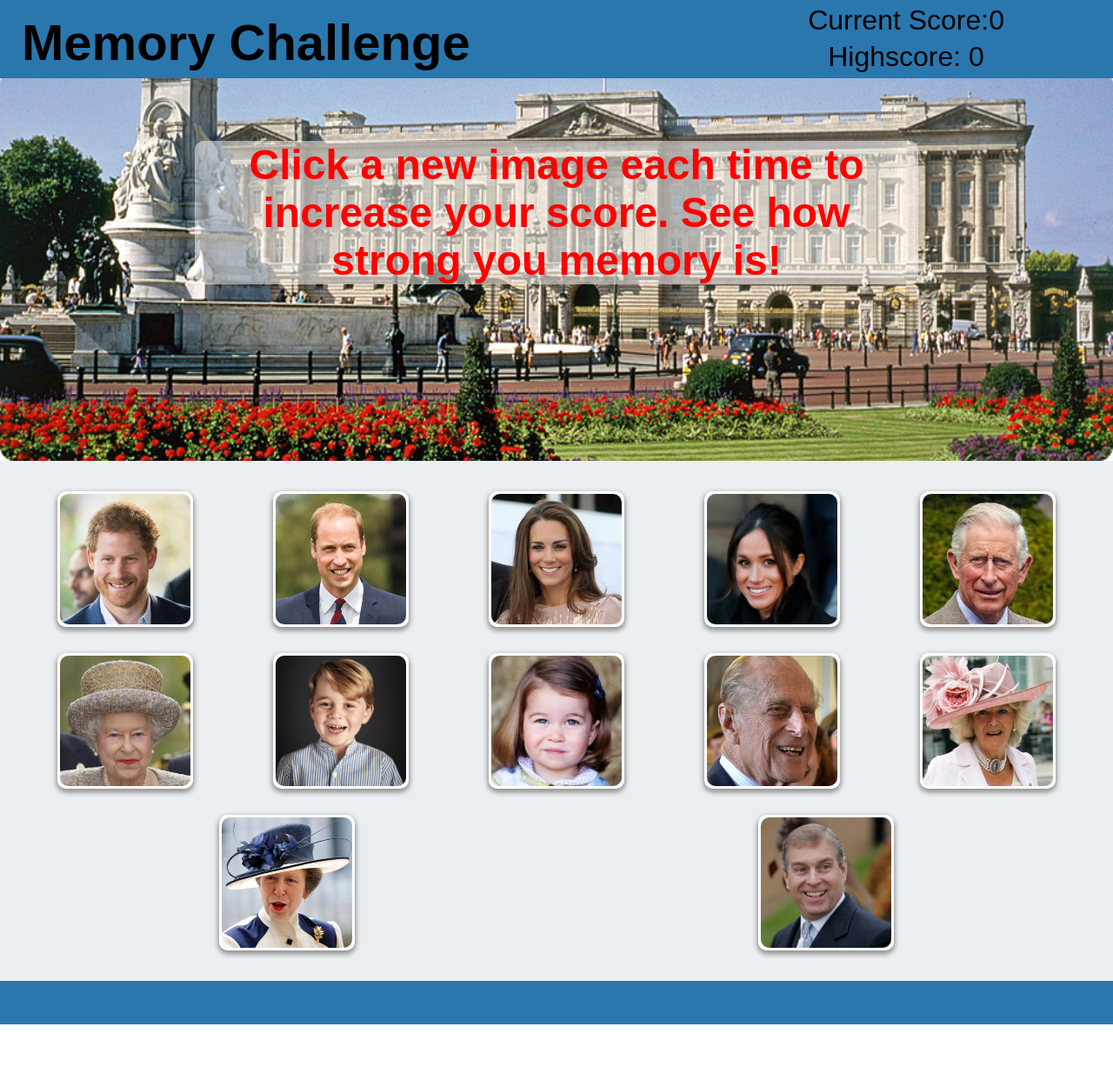
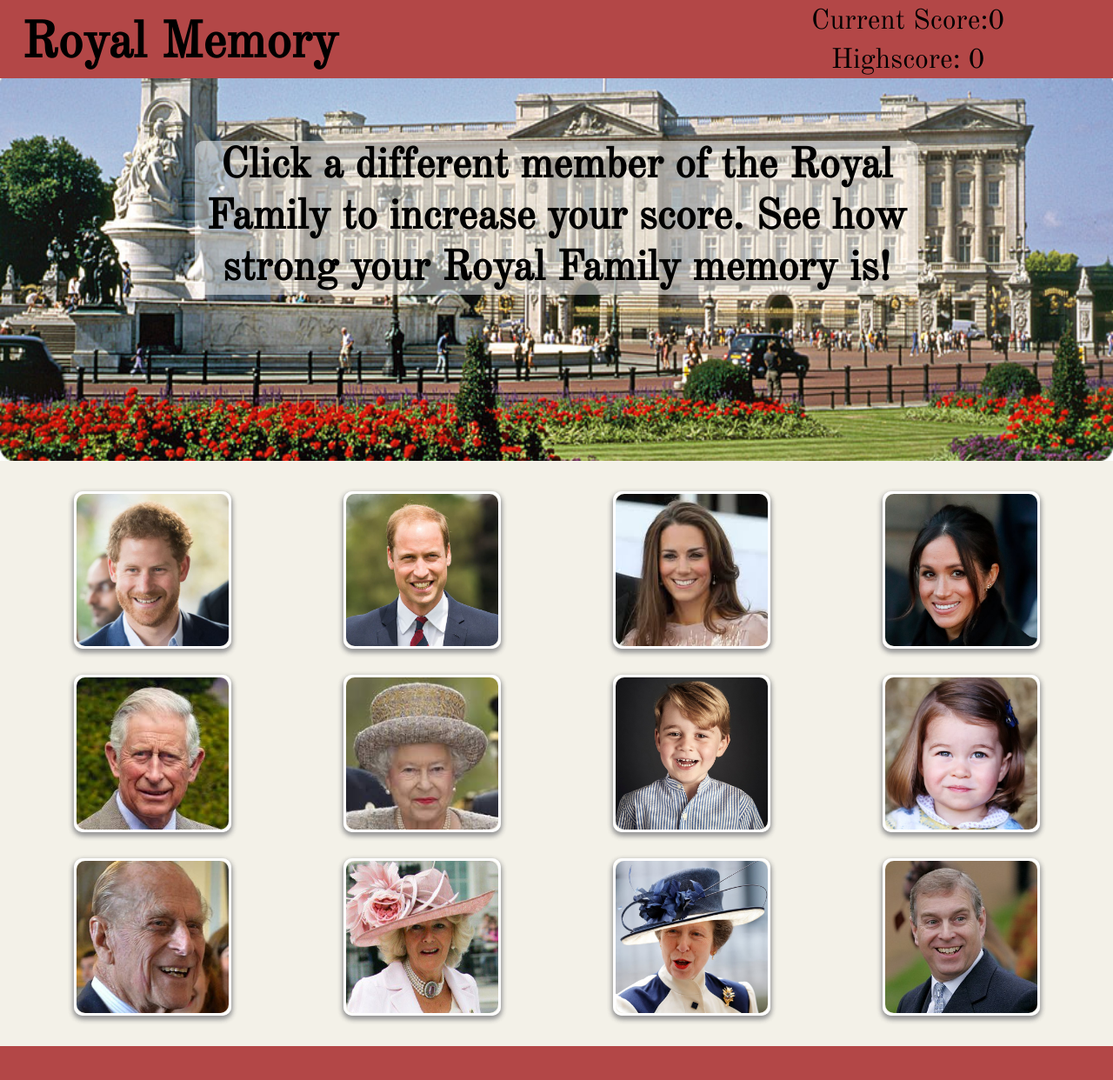
Before and after one commit to duncanfgmoore/Clicky-Game, a React (Create React App) app: page / in a window 1280 px wide. Shown: the top 1242 px of the page at 87% size. Before the commit the page ends 1178 px from the top, so only its background shows below. Built offline with nearby package versions, Linux system fonts and the light colour scheme.

Commit message:
changed design

```diff
--- a/public/index.html
+++ b/public/index.html
@@ -10,6 +10,7 @@
     -->
     <link rel="manifest" href="%PUBLIC_URL%/manifest.json">
     <link rel="shortcut icon" href="%PUBLIC_URL%/favicon.ico">
+    <link href="https://fonts.googleapis.com/css?family=Old+Standard+TT" rel="stylesheet">
     <!--
       Notice the use of %PUBLIC_URL% in the tags above.
       It will be replaced with the URL of the `public` folder during the build.
--- a/src/components/Cards/Card.css
+++ b/src/components/Cards/Card.css
@@ -1,6 +1,6 @@
 .card {
-  width: 150px;
-  height: 150px;
+  width: 175px;
+  height: 175px;
   margin: 15px 45px;
   box-shadow: 0 3px 6px #999, 0 3px 6px #999;
   border: 3px solid white;
--- a/src/components/Footer/Footer.css
+++ b/src/components/Footer/Footer.css
@@ -2,5 +2,5 @@
   width: 100%;
   height: 50px;
   text-align: center;
-  background-color: #2A77AE;
+  background-color: rgb(179, 71, 71);
 }
--- a/src/components/Jumbotron/Jumbotron.css
+++ b/src/components/Jumbotron/Jumbotron.css
@@ -6,14 +6,15 @@
   background-repeat: no-repeat;
   background-size: 100% 100%;
   height: 400px;
-  padding-top: 50px
+  padding-top: 50px;
+  font-family: 'Old Standard TT', serif;
 }
 
 .jumbotronText {
   width: 65%;
   margin-left: auto;
   margin-right: auto;
-  color: red;
+  color: black;
   font-size: 48px;
   background-color: rgba(255, 255, 255, 0.5);
   border-radius: 10px;
--- a/src/components/Jumbotron/Jumbotron.js
+++ b/src/components/Jumbotron/Jumbotron.js
@@ -3,7 +3,7 @@ import "./Jumbotron.css";
 
 const Jumbotron = props => (
     <div className="jumbotron">
-    <h1 className="jumbotronText">Click a new image each time to increase your score. See how strong you memory is!</h1>
+    <h1 className="jumbotronText">Click a different member of the Royal Family to increase your score. See how strong your Royal Family memory is!</h1>
     </div>
     );
 
--- a/src/components/NavBar/NavBar.css
+++ b/src/components/NavBar/NavBar.css
@@ -2,8 +2,9 @@
   width: 100%;
   height: 90px;
   text-align: center;
-  background-color: #2A77AE;
+  background-color: rgb(179, 71, 71);
   margin-bottom: 30px;
+  font-family: 'Old Standard TT', serif;
 }
 .title {
   float: left;
--- a/src/components/NavBar/NavBar.js
+++ b/src/components/NavBar/NavBar.js
@@ -3,7 +3,7 @@ import "./NavBar.css";
 
 const NavBar = props => (
     <div className="navBar sticky">
-        <h1 className="title">Memory Challenge</h1>
+        <h1 className="title">Royal Memory</h1>
 
         <div className="scores">
             <div className="score">Current Score:{props.score}</div>
--- a/src/components/Wrapper/Wrapper.css
+++ b/src/components/Wrapper/Wrapper.css
@@ -1,6 +1,6 @@
 .wrapper {
   padding-top: 50px;
-  background: #ECEFF1;
+  background-color: rgba(180, 170, 115, 0.164) ;
   height: 100%;
   display: flex;
   flex-flow: row wrap;
```
